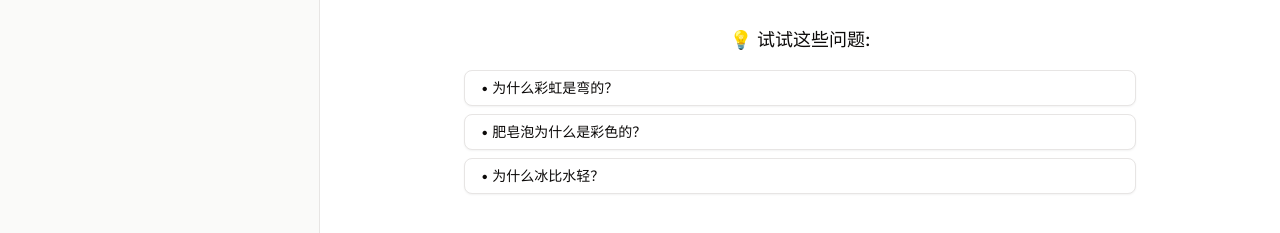
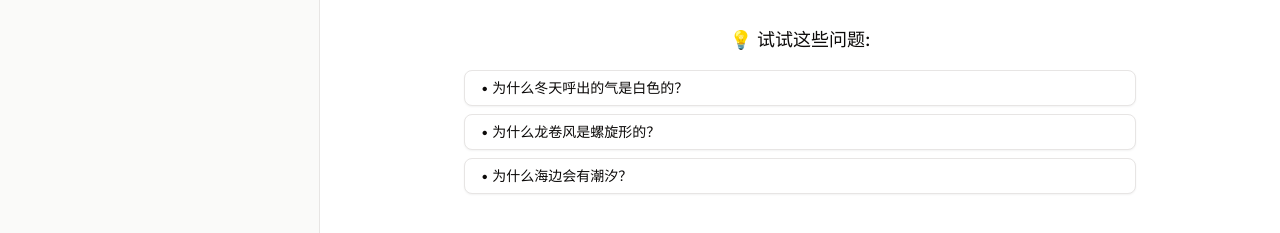
Before and after one commit to jiniuniu/don-clipper, a Next.js app in the folder love-phys/: page /session in a window 1280 px wide. Shown: the part 509-742 px from the top of the page. Built offline with nearby package versions, Linux system fonts and the light colour scheme; no server answers.

Commit message:
optimize prompt

```diff
--- a/love-phys/app/session/layout.tsx
+++ b/love-phys/app/session/layout.tsx
@@ -26,19 +26,25 @@ export default function SessionLayout({ children }: SessionLayoutProps) {
 
   const handleDeleteSession = async (sessionId: string) => {
     try {
+      const isCurrentSession = pathname === `/session/${sessionId}`;
+
+      // 如果要删除当前会话，先计算跳转目标
+      let redirectTarget = null;
+      if (isCurrentSession) {
+        const otherSessions = sessions.filter((s) => s._id !== sessionId);
+        redirectTarget =
+          otherSessions.length > 0
+            ? `/session/${otherSessions[0]._id}`
+            : "/session";
+      }
+
+      // 执行删除
       await deleteSession(sessionId);
 
-      // 立即检查当前路径，不依赖 sessions 数组的状态
-      const isCurrentSession = pathname === `/session/${sessionId}`;
-
-      // 如果删除的是当前会话，立即跳转
-      if (isCurrentSession) {
-        router.push("/session");
-        return; // 立即返回，不需要再判断其他条件
+      // 执行跳转
+      if (redirectTarget) {
+        router.replace(redirectTarget); // 使用 replace 而不是 push
       }
-
-      // 如果不是当前会话，等待数据更新后再判断是否需要跳转
-      // 这里可以添加一个短暂的延迟检查，或者通过其他方式检查
     } catch (error) {
       console.error("Failed to delete session:", error);
     }
--- a/love-phys/components/explanation/loading-explanation.tsx
+++ b/love-phys/components/explanation/loading-explanation.tsx
@@ -9,10 +9,10 @@ interface LoadingExplanationProps {
 }
 
 const LOADING_STEPS = [
-  { icon: Brain, text: "分析物理现象...", duration: 2000 },
-  { icon: Sparkles, text: "生成图示说明...", duration: 3000 },
-  { icon: Lightbulb, text: "整理相关概念...", duration: 2000 },
-  { icon: Loader2, text: "完善解释内容...", duration: 1000 },
+  { icon: Brain, text: "分析物理现象...", duration: 5000 },
+  { icon: Sparkles, text: "生成图示说明...", duration: 15000 },
+  { icon: Lightbulb, text: "整理相关概念...", duration: 5000 },
+  { icon: Loader2, text: "完善解释内容...", duration: 5000 },
 ];
 
 export function LoadingExplanation({ className }: LoadingExplanationProps) {
--- a/love-phys/components/input/empty-state.tsx
+++ b/love-phys/components/input/empty-state.tsx
@@ -1,6 +1,6 @@
 "use client";
 
-import React from "react";
+import React, { useMemo } from "react";
 import { QuestionInput } from "./question-input";
 import { APP_NAME, APP_DESCRIPTION, EXAMPLE_QUESTIONS } from "@/lib/constants";
 import { Button } from "@/components/ui/button";
@@ -10,7 +10,32 @@ interface EmptyStateProps {
   disabled?: boolean;
 }
 
+// 简单的伪随机函数，基于日期作为种子
+function seededRandom(seed: number) {
+  const x = Math.sin(seed) * 10000;
+  return x - Math.floor(x);
+}
+
+function getRandomQuestions(date: string) {
+  const seed = date.split("").reduce((a, b) => a + b.charCodeAt(0), 0);
+  const questions = [...EXAMPLE_QUESTIONS];
+
+  // 使用固定种子的Fisher-Yates洗牌
+  for (let i = questions.length - 1; i > 0; i--) {
+    const j = Math.floor(seededRandom(seed + i) * (i + 1));
+    [questions[i], questions[j]] = [questions[j], questions[i]];
+  }
+
+  return questions.slice(0, 3);
+}
+
 export function EmptyState({ onSubmit, disabled }: EmptyStateProps) {
+  // 使用当天日期作为种子，确保同一天内服务器和客户端结果一致
+  const randomQuestions = useMemo(() => {
+    const today = new Date().toDateString(); // 只使用日期，不包含时间
+    return getRandomQuestions(today);
+  }, []);
+
   return (
     <div className="flex flex-col items-center justify-center min-h-full p-8">
       <div className="max-w-2xl w-full text-center space-y-8">
@@ -34,7 +59,7 @@ export function EmptyState({ onSubmit, disabled }: EmptyStateProps) {
         <div className="space-y-4">
           <p className="text-lg font-medium">💡 试试这些问题:</p>
           <div className="flex flex-col gap-2">
-            {EXAMPLE_QUESTIONS.map((question, index) => (
+            {randomQuestions.map((question, index) => (
               <Button
                 key={index}
                 variant="outline"
--- a/love-phys/convex/llm.ts
+++ b/love-phys/convex/llm.ts
@@ -18,12 +18,47 @@ export type PhysicsExplanation = z.infer<typeof PhysicsExplanationSchema>;
 
 export const PROMPT_TMPL = `你是一个物理学教育助手，专门帮助用户理解自然现象背后的物理原理。
 
-根据用户的问题和对话历史，生成一个完整的物理解释：
+## SVG要求
+- **尺寸**：viewBox="0 0 800 400"，使用响应式设计
+- **动画效果**：当现象涉及运动、变化过程时，必须添加SVG动画
+  - 使用<animateTransform>、<animate>、<animateMotion>等标签
+  - 例如：波的传播、粒子运动、光线折射、磁场变化等
+  - 动画时长建议2-4秒，可循环播放
+- **分层展示**：复杂现象要分步骤展示，使用<g>分组管理
+  - 背景环境一层、主要对象一层、标注文字一层
+  - 可以通过opacity或transform实现层次效果
+- **交互元素**：适当添加hover效果和视觉反馈
+  - 重要元素hover时改变颜色或大小
+  - 使用渐变和阴影增强立体感
+- **物理准确性**：确保比例、角度、方向符合物理定律
+  - 力的方向要正确，比例要合理
+  - 遵循物理量的矢量性质
+- **颜色规范**：使用物理学色彩惯例
+  - 温度：红色=热，蓝色=冷
+  - 电荷：红色=正电荷，蓝色=负电荷
+  - 速度：绿色箭头表示速度方向
+  - 能量：黄色表示高能量，紫色表示低能量
+- **标注清晰**：
+  - 使用<text>标签添加物理量标注
+  - 重要参数用粗体，单位要标明
+  - 箭头指向要准确，长度表示大小
+- **性能优化**：避免过于复杂的路径，合理使用<defs>定义重复元素
+- **可访问性**：添加<title>和<desc>标签描述图像内容
+- **浏览器兼容**：使用标准SVG特性，避免实验性功能
 
-## SVG要求
-- 尺寸：viewBox="0 0 800 400"
-- 简洁清晰，使用鲜明颜色对比
-- 包含必要的标签和箭头
+## 特殊现象处理策略
+- **波动现象**：必须展示波的传播动画，用正弦曲线和相位变化
+- **电磁现象**：用场线和颜色梯度表示场强，电场线从正到负
+- **热力学现象**：用粒子运动速度和密度表示温度高低
+- **光学现象**：准确展示光路、入射角、折射角和反射角
+- **力学现象**：清晰标示力的方向和大小，用箭头长度表示力的大小
+
+针对不同问题类型的具体策略：
+- **静态现象**：重点标注结构和力的分布，使用剖面图展示内部
+- **动态过程**：必须使用动画展示时间演化，标记关键时刻
+- **因果关系**：通过对比或参数变化展示因果，可用虚线表示"如果"情况
+- **对比分析**：左右分割或上下对比，保持元素对应关系清晰
+- **复杂系统**：多层级展示，主系统+子系统，用连接线表示相互作用
 
 ## 解释要求
 - 语言通俗易懂，200-400字
@@ -35,8 +70,19 @@ export const PROMPT_TMPL = `你是一个物理学教育助手，专门帮助用
 - 每个3-8个字
 
 ## 延伸问题要求
-- 基于当前解释延伸，引发思考
+- **第一个**：深化当前现象理解（探究更深层的"为什么"）
+- **第二个**：横向联系其他现象（"还有什么类似的"）
+- **第三个**：实际应用或前沿发展（"这个原理用在哪里"）
 - 每个问题控制在15字以内
+
+## SVG格式要求
+- **JSON安全**：SVG代码中所有双引号必须使用单引号替代
+- **转义字符**：避免使用反斜杠、换行符等特殊字符
+- **简化结构**：减少复杂的嵌套和过长的属性值
+- **长度控制**：SVG代码总长度控制在5000字符以内
+
+示例格式：
+svgCode: "<svg viewBox='0 0 800 400' xmlns='http://www.w3.org/2000/svg'>...</svg>"
 
 {history}
 
--- a/love-phys/lib/constants.ts
+++ b/love-phys/lib/constants.ts
@@ -1,7 +1,57 @@
 export const EXAMPLE_QUESTIONS = [
+  // 光学现象
   "为什么彩虹是弯的？",
   "肥皂泡为什么是彩色的？",
+  "为什么水中的筷子看起来是弯的？",
+  "为什么天空是蓝色的？",
+
+  // 力学现象
+  "为什么陀螺转起来不会倒？",
+  "为什么飞机能在天上飞？",
+  "为什么走路时不会向后倒？",
+  "为什么轮子是圆的而不是方的？",
+
+  // 热力学现象
   "为什么冰比水轻？",
+  "为什么热气球能飞起来？",
+  "为什么冬天呼出的气是白色的？",
+  "为什么冰箱能制冷？",
+
+  // 电磁现象
+  "为什么摩擦后的塑料尺能吸纸片？",
+  "为什么指南针总是指向北方？",
+  "为什么雷电总是先看到闪光后听到声音？",
+  "为什么微波炉能加热食物？",
+
+  // 波动现象
+  "为什么海边会有潮汐？",
+  "为什么音响会有回音？",
+  "为什么地震波能传到很远的地方？",
+  "为什么手机能接收信号？",
+
+  // 流体力学
+  "为什么船能浮在水上？",
+  "为什么飞机机翼是弯曲的？",
+  "为什么龙卷风是螺旋形的？",
+  "为什么吸管能吸起饮料？",
+
+  // 原子物理/量子现象
+  "为什么金属能导电？",
+  "为什么有些材料有磁性？",
+  "为什么夜光表在黑暗中会发光？",
+  "为什么原子不会塌陷？",
+
+  // 天体物理
+  "为什么月球总是同一面朝向地球？",
+  "为什么行星都在同一个平面上转？",
+  "为什么太阳看起来比其他恒星大？",
+  "为什么会有四季变化？",
+
+  // 生活中的复杂现象
+  "为什么咖啡会溅出杯子？",
+  "为什么自行车骑起来很稳但推着走很难平衡？",
+  "为什么蜻蜓能在水面上飞而不沉下去？",
+  "为什么高压锅做饭更快？",
 ];
 
 export const APP_NAME = "Love Physics";
```
